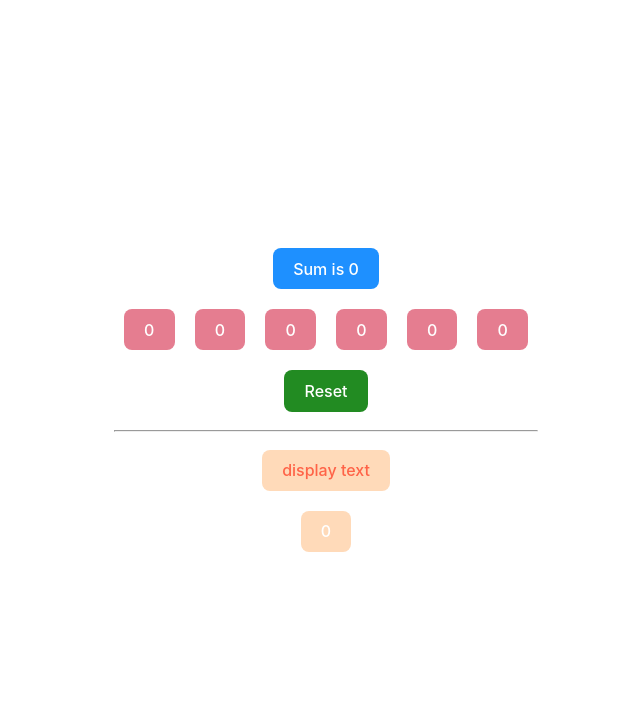
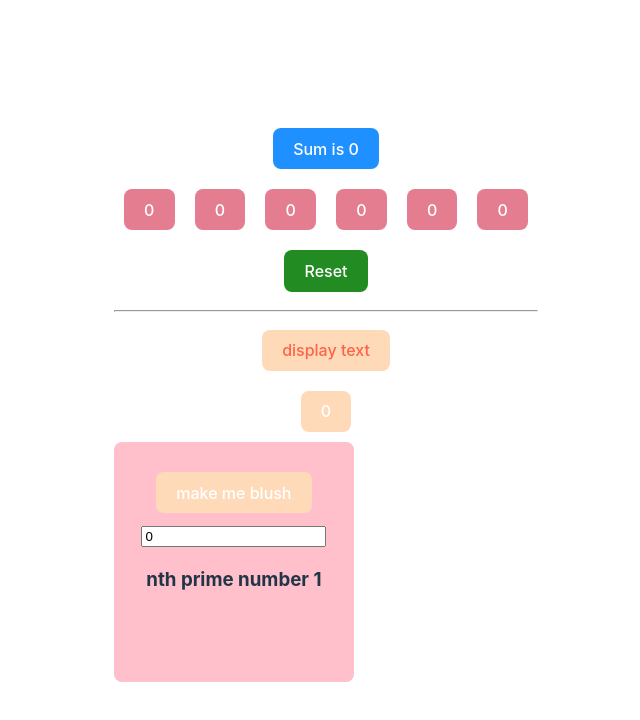
Before and after one commit to MakoDoli/React-course, a React (Vite) app: page / in a window 1280 px wide. Shown: the top 720 px of the page, without its empty margins (314-954 px from the left). Built offline with nearby package versions, Linux system fonts and the light colour scheme.

Commit message:
practice useMemo

```diff
--- a/src/App.jsx
+++ b/src/App.jsx
@@ -3,6 +3,7 @@ import "./App.css";
 import LifeCycle from "./intermediate/theory/LifeCycle";
 import ButtonSum from "./homework/ButtonsSum";
 import WithReducer from "./basics/withReducer";
+import CalculatePrime from "./intermediate/hooks/useMemo";
 
 function App() {
   return (
@@ -11,6 +12,7 @@ function App() {
       <hr></hr>
       <LifeCycle />
       <WithReducer />
+      <CalculatePrime />
     </div>
   );
 }
--- /dev/null
+++ b/src/intermediate/hooks/useMemo.jsx
@@ -0,0 +1,56 @@
+import { useMemo, useState } from "react";
+
+export default function CalculatePrime() {
+  const [number, setNumber] = useState(0);
+
+  const [isShy, setIsShy] = useState(false);
+
+  function isPrime(num) {
+    if (num <= 1) {
+      return false;
+    }
+    for (let i = 2; i <= Math.sqrt(num); i++) {
+      if (num % i === 0) {
+        return false;
+      }
+    }
+    return true;
+  }
+
+  //Function to find the nth prime number
+  function findNthPrime(n) {
+    let count = 0;
+    let num = 2;
+    while (count < n) {
+      if (isPrime(num)) {
+        count++;
+      }
+      num++;
+    }
+    return num - 1;
+  }
+
+  const prime = useMemo(() => {
+    return findNthPrime(number);
+  }, [number]);
+
+  return (
+    <div
+      style={{
+        borderRadius: 8,
+        width: 200,
+        height: 200,
+        padding: 20,
+        background: `${isShy ? "seagreen" : "pink"}`,
+      }}
+    >
+      <button onClick={() => setIsShy(!isShy)}>make me blush</button>
+      <input
+        type="number"
+        value={number}
+        onChange={(e) => setNumber(e.target.value)}
+      />
+      <h3>nth prime number {prime}</h3>
+    </div>
+  );
+}
```
